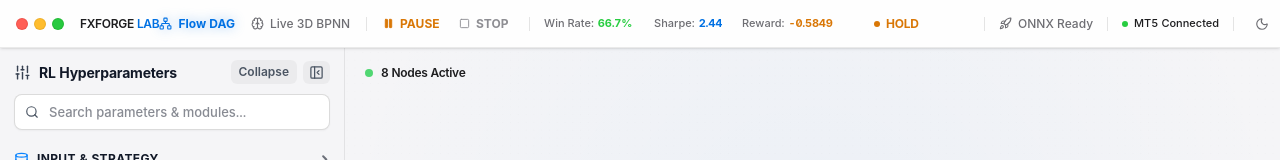
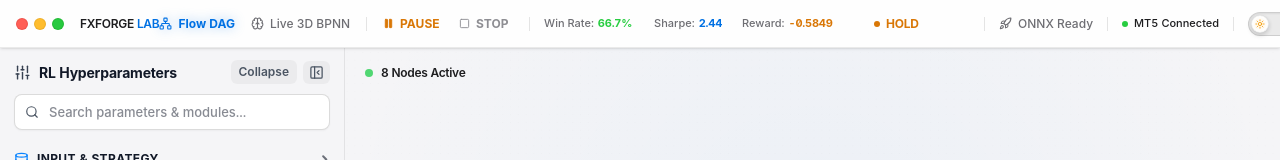
Before and after one commit to superman-owner/AI-RL-BPNN, a React (Vite) app: page / in a window 1280 px wide. Both pictures are taken after a click on the button 1262 px from the left and 23 px from the top of the page. Shown: the top 160 px of the page. Built offline with nearby package versions, Linux system fonts and the light colour scheme.

Commit message:
feat(theme-switch): Add Apple macOS sliding orb theme toggle with spring physics and morphing Sun/Moon sphere

```diff
--- a/src/components/Header/TopNav.tsx
+++ b/src/components/Header/TopNav.tsx
@@ -246,21 +246,74 @@ export const TopNav: React.FC<TopNavProps> = ({
 
           <div className={`h-3.5 w-[1px] flex-shrink-0 ${isLight ? 'bg-black/10' : 'bg-white/10'}`} />
 
-          {/*  Apple macOS Theme Switcher (Sun ☀️ / Moon 🌙) */}
+          {/*  Apple macOS Sliding Theme Switcher (Orb Morphing Sun ☀️ <-> Moon 🌙) */}
           <button
             onClick={toggleTheme}
-            className={`w-7 h-7 rounded-lg flex items-center justify-center transition-all cursor-pointer flex-shrink-0 ${
-              isLight
-                ? 'text-[#6e6e73] hover:text-[#1d1d1f] hover:bg-black/[0.05]'
-                : 'text-white/60 hover:text-white hover:bg-white/[0.08]'
-            }`}
-            title={isLight ? 'Switch to Dark Mode (macOS Dark Glass)' : 'Switch to Light Mode (macOS Studio Light)'}
+            style={{
+              width: '46px',
+              height: '24px',
+              borderRadius: '9999px',
+              padding: '2px',
+              display: 'flex',
+              alignItems: 'center',
+              cursor: 'var(--mac-cursor-default)',
+              backgroundColor: isLight ? 'rgba(0, 0, 0, 0.08)' : 'rgba(255, 255, 255, 0.12)',
+              border: isLight ? '1px solid rgba(0, 0, 0, 0.12)' : '1px solid rgba(255, 255, 255, 0.18)',
+              boxShadow: isLight
+                ? 'inset 0 1px 2px rgba(0, 0, 0, 0.08)'
+                : 'inset 0 1px 3px rgba(0, 0, 0, 0.5), 0 0 10px rgba(10, 132, 255, 0.15)',
+              position: 'relative',
+              userSelect: 'none',
+              transition: 'background-color 0.3s ease, border-color 0.3s ease, box-shadow 0.3s ease',
+            }}
+            className="group flex-shrink-0"
+            title={isLight ? 'Switch to Dark Mode (macOS Obsidian)' : 'Switch to Light Mode (macOS Studio)'}
           >
-            {isLight ? (
-              <LucideIcons.Moon size={14} className="text-[#6e6e73] hover:text-[#1d1d1f] transition-colors" />
-            ) : (
-              <LucideIcons.Sun size={14} className="text-[#ffd60a] hover:text-[#ffe047] transition-colors drop-shadow-[0_0_6px_rgba(255,214,10,0.6)]" />
-            )}
+            {/* Background Track Icons (Sun on Left, Moon on Right) */}
+            <div className="w-full h-full flex items-center justify-between px-1.5 pointer-events-none select-none">
+              <LucideIcons.Sun
+                size={10}
+                className={`transition-opacity duration-200 ${isLight ? 'opacity-0' : 'opacity-40 text-white/50'}`}
+              />
+              <LucideIcons.Moon
+                size={10}
+                className={`transition-opacity duration-200 ${isLight ? 'opacity-40 text-black/40' : 'opacity-0'}`}
+              />
+            </div>
+
+            {/*  Sliding Orb Sphere with Apple Spring Physics */}
+            <div
+              style={{
+                position: 'absolute',
+                top: '2px',
+                left: '2px',
+                width: '18px',
+                height: '18px',
+                borderRadius: '50%',
+                display: 'flex',
+                alignItems: 'center',
+                justifyContent: 'center',
+                transform: isLight ? 'translateX(0px)' : 'translateX(22px)',
+                backgroundColor: isLight ? '#ffffff' : '#181820',
+                border: isLight ? '0.5px solid rgba(0, 0, 0, 0.08)' : '0.5px solid rgba(255, 255, 255, 0.25)',
+                boxShadow: isLight
+                  ? '0 2px 5px rgba(0, 0, 0, 0.18), 0 0 1px rgba(0, 0, 0, 0.1)'
+                  : '0 2px 6px rgba(0, 0, 0, 0.7), inset 0 1px 1px rgba(255, 255, 255, 0.25), 0 0 8px rgba(10, 132, 255, 0.4)',
+                transition: 'transform 0.35s cubic-bezier(0.34, 1.56, 0.64, 1), background-color 0.3s ease, box-shadow 0.3s ease',
+              }}
+            >
+              {isLight ? (
+                <LucideIcons.Sun
+                  size={10}
+                  className="text-[#f59e0b] drop-shadow-[0_0_2px_rgba(245,158,11,0.5)]"
+                />
+              ) : (
+                <LucideIcons.Moon
+                  size={9.5}
+                  className="text-[#60a5fa] drop-shadow-[0_0_4px_rgba(96,165,250,0.8)]"
+                />
+              )}
+            </div>
           </button>
         </div>
       </div>
```
